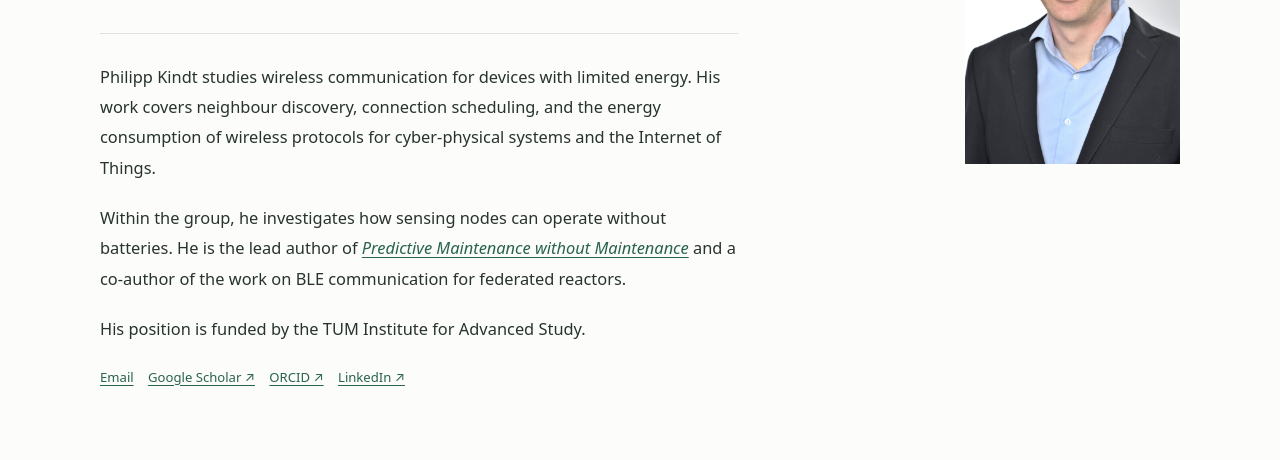
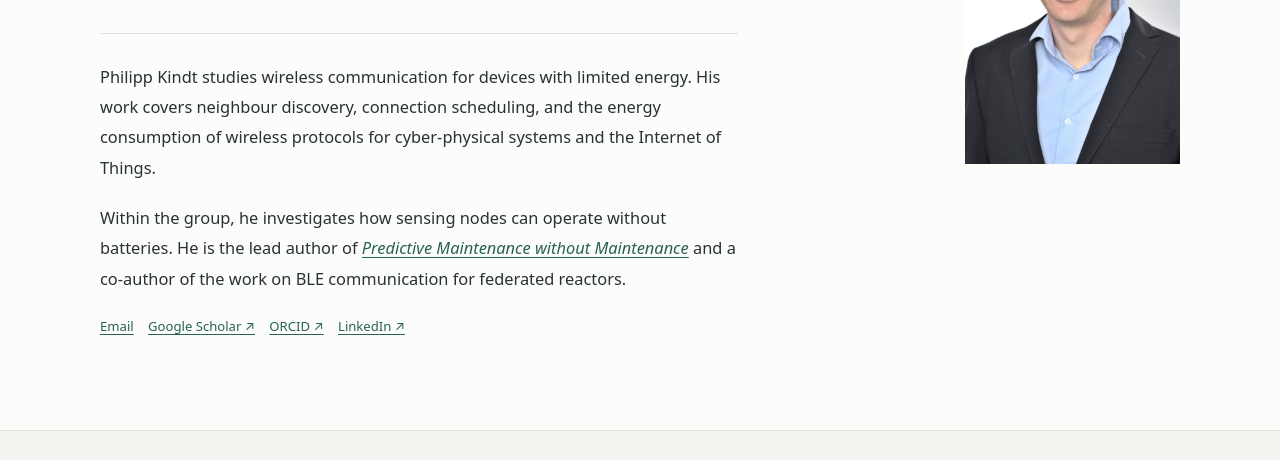
Before and after one commit to Sustainable-CPSs-Group/sustainable-cpss.github.io, an Astro site: page /people/philipp-kindt in a window 1280 px wide. Shown: the part 282-742 px from the top of the page. Built offline with nearby package versions, Linux system fonts and the light colour scheme; Astro itself is replaced by a stand-in of ours.

Commit message:
Update philipp-kindt.md

```diff
--- a/src/content/people/philipp-kindt.md
+++ b/src/content/people/philipp-kindt.md
@@ -20,5 +20,3 @@
 Philipp Kindt studies wireless communication for devices with limited energy. His work covers neighbour discovery, connection scheduling, and the energy consumption of wireless protocols for cyber-physical systems and the Internet of Things.
 
 Within the group, he investigates how sensing nodes can operate without batteries. He is the lead author of [*Predictive Maintenance without Maintenance*](/blog/2026/predictive-maintenance-without-maintenance/) and a co-author of the work on BLE communication for federated reactors.
-
-His position is funded by the TUM Institute for Advanced Study.
```
